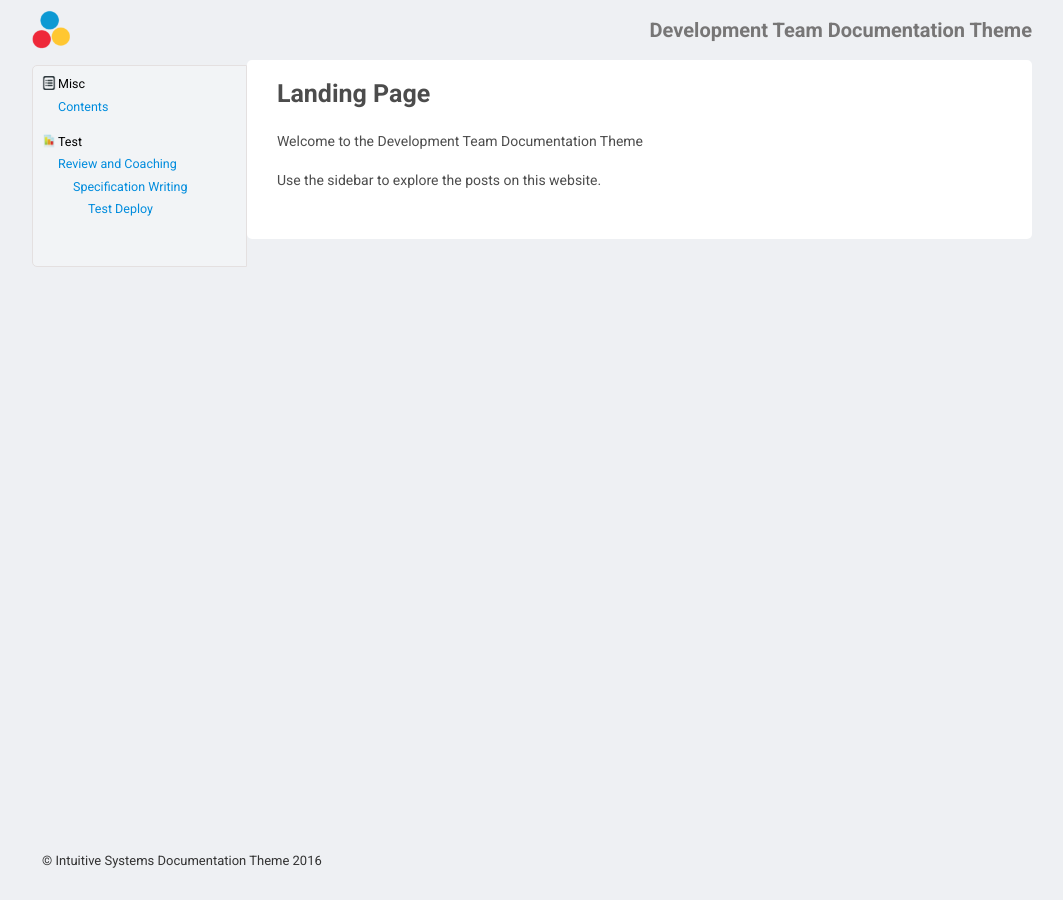
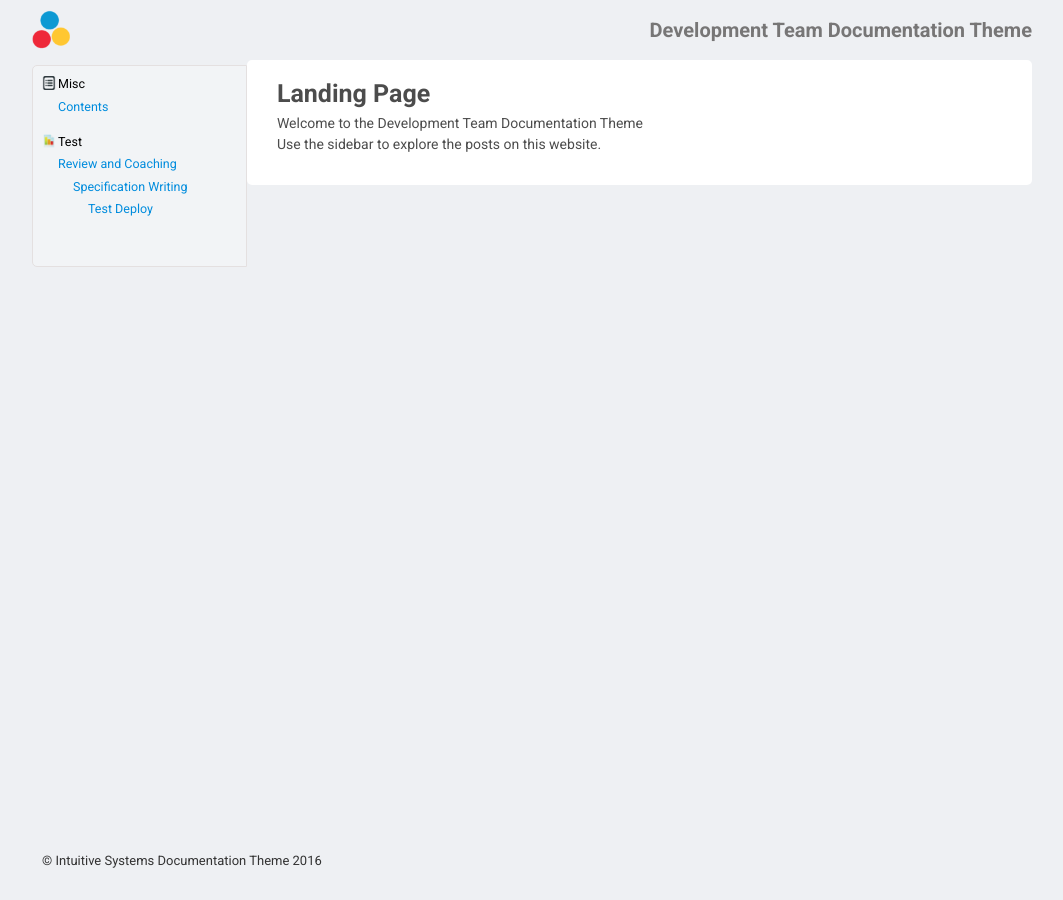
Before and after one commit to intuitivedocs/DocumentationSiteThemes, a Jekyll site: the page built from index.markdown, in a window 1280 px wide. Shown: the whole page, without its empty margins (108-1171 px from the left). Built offline with Jekyll 4.4.1, drawn with Linux system fonts in a browser that asks for light colours.

Commit message:
margin bottom

```diff
--- a/_sass/components/_article.scss
+++ b/_sass/components/_article.scss
@@ -90,7 +90,6 @@
   }
 
   > * {
-  margin-bottom:1.8rem;
     color: rgba($c__black, .7);
   }
 
```
